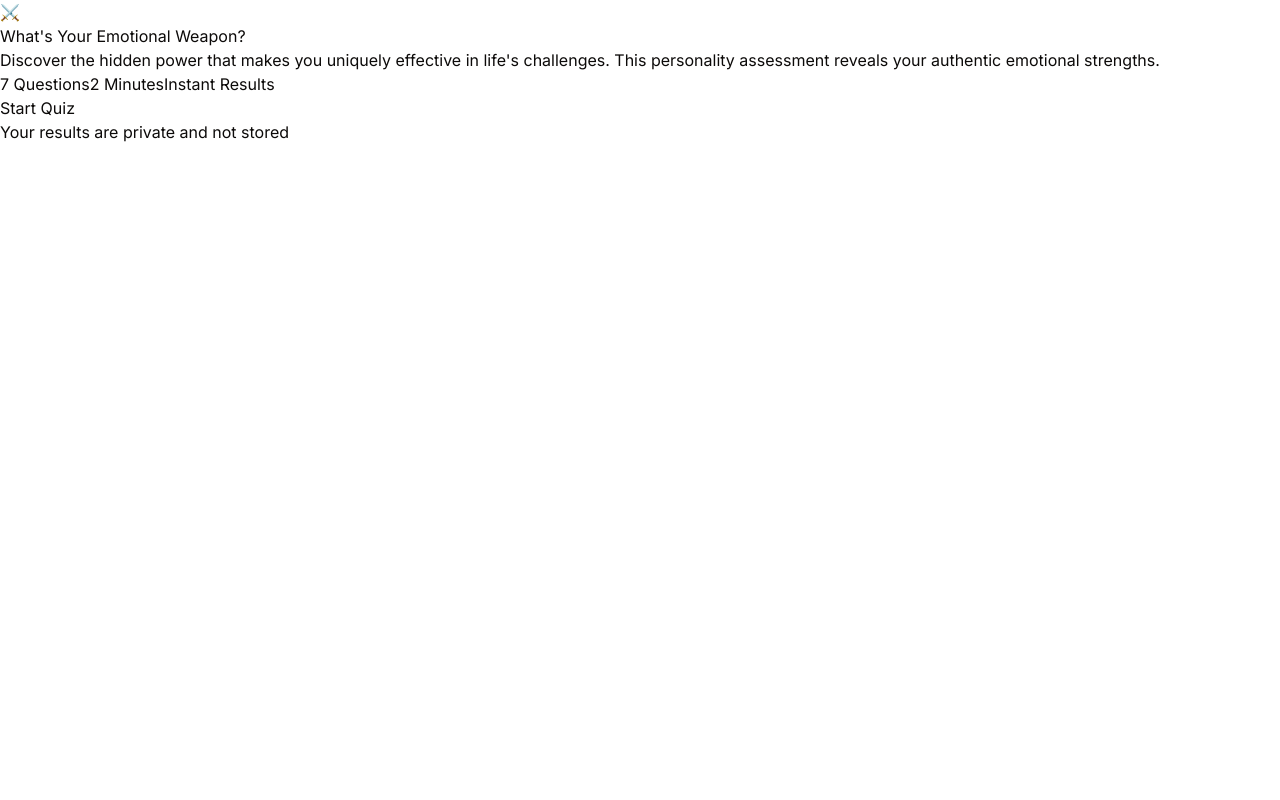
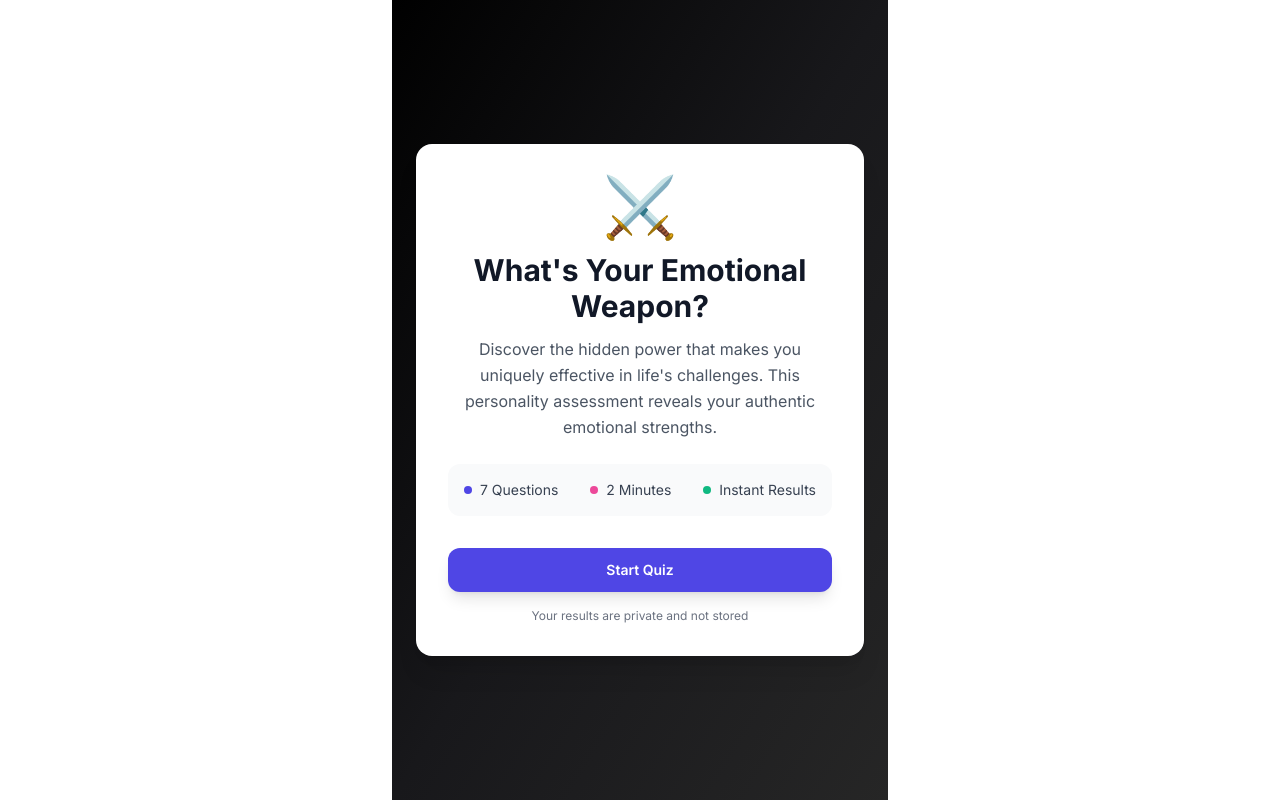
Before and after one commit to moodybot-dev/moodybot-quiz, a React (Vite) app: page / in a window 1280 px wide. Built offline with nearby package versions, Linux system fonts and the light colour scheme.

Commit message:
Fix Tailwind config purge paths

```diff
--- a/tailwind.config.ts
+++ b/tailwind.config.ts
@@ -1,15 +1,13 @@
 import type { Config } from "tailwindcss";
 
-export default {
+const config: Config = {
   darkMode: ["class"],
-  content: ["./client/index.html", "./client/src/**/*.{js,jsx,ts,tsx}"],
+  content: [
+    "./index.html",
+    "./src/**/*.{js,ts,jsx,tsx}",
+  ],
   theme: {
     extend: {
-      borderRadius: {
-        lg: "var(--radius)",
-        md: "calc(var(--radius) - 2px)",
-        sm: "calc(var(--radius) - 4px)",
-      },
       colors: {
         background: "hsl(var(--background))",
         foreground: "hsl(var(--foreground))",
@@ -64,20 +62,12 @@ export default {
       },
       keyframes: {
         "accordion-down": {
-          from: {
-            height: "0",
-          },
-          to: {
-            height: "var(--radix-accordion-content-height)",
-          },
+          from: { height: "0" },
+          to: { height: "var(--radix-accordion-content-height)" },
         },
         "accordion-up": {
-          from: {
-            height: "var(--radix-accordion-content-height)",
-          },
-          to: {
-            height: "0",
-          },
+          from: { height: "var(--radix-accordion-content-height)" },
+          to: { height: "0" },
         },
       },
       animation: {
@@ -86,5 +76,10 @@ export default {
       },
     },
   },
-  plugins: [require("tailwindcss-animate"), require("@tailwindcss/typography")],
-} satisfies Config;
+  plugins: [
+    require("tailwindcss-animate"),
+    require("@tailwindcss/typography"),
+  ],
+};
+
+export default config;
```
Also changed, not shown: 2 other files (tests, documents, lock files or other folders).
